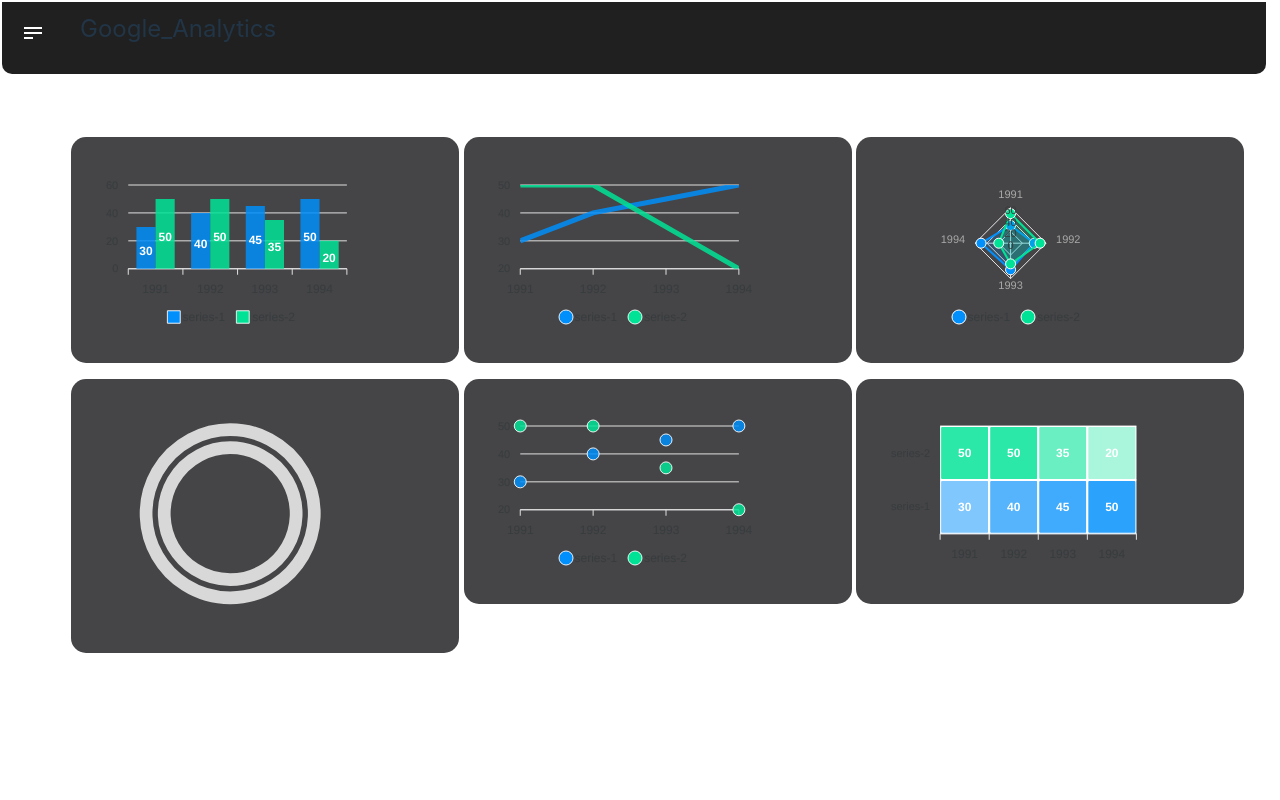
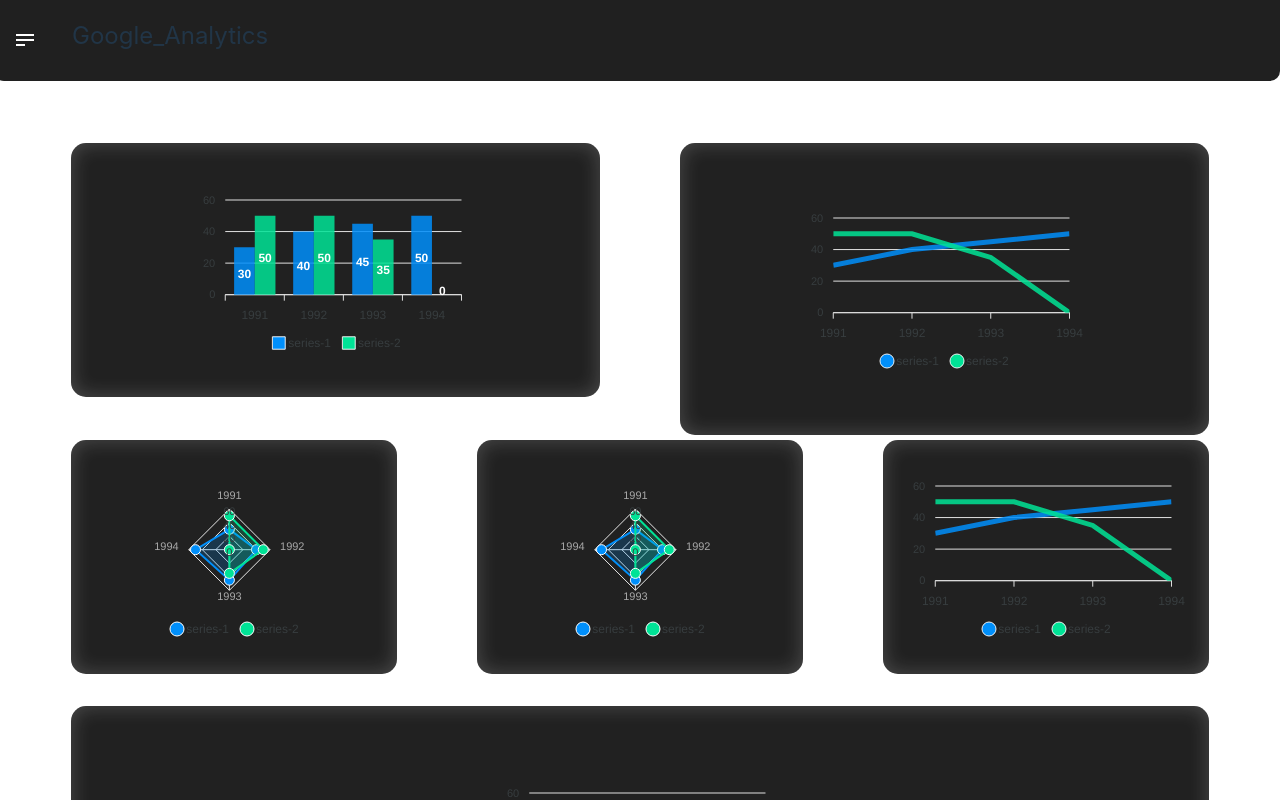
Before and after one commit to Ali-Azimi00/Analytics, a React (Vite) app: page /GA in a window 1280 px wide. Shown: the top 800 px of the page. Built offline with nearby package versions, Linux system fonts and the light colour scheme.

Commit message:
fixed card spacing, added dropshadows

```diff
--- a/src/App.css
+++ b/src/App.css
@@ -14,6 +14,7 @@
 
  .logo:hover {
    filter: drop-shadow(0 0 2em #ffffffaa);
+   cursor: pointer;
    /* animation: logo-spin infinite 2s linear */
  }
 
--- a/src/components/chart.jsx
+++ b/src/components/chart.jsx
@@ -27,10 +27,10 @@ class App extends Component {
                 },
                 {
                     name: "series-2",
-                    data: [50, 50, 35, 20]
+                    data: [50, 50, 35, 0]
                 }
             ],
-            chartType: super.type
+            // chartType: super.type
 
         };
     }
@@ -39,12 +39,12 @@ class App extends Component {
         return (
             <div className="app">
                 <div className="row">
-                    <div className="" >
+                    <div className="mixed-chart" >
                         <Chart
                             options={this.state.options}
                             series={this.state.series}
                             type={this.props.type}
-                            width="80%"
+                        // width="80%"
                         />
                     </div>
                 </div>
--- a/src/components/drawerComp.jsx
+++ b/src/components/drawerComp.jsx
@@ -41,9 +41,10 @@ export default function TemporaryDrawer() {
                 color: 'white',
                 backgroundColor: '#1a1a1a',
                 // width: 250,
-                height: 800,
+                height: '100%',
                 // maxHeight: "100%",
                 backgroundImage: "../assets/polygonPattern.png",
+                overflow: '-moz-hidden-unscrollable'
 
             }}
             // role="presentation"
--- a/src/pages/Analytics.jsx
+++ b/src/pages/Analytics.jsx
@@ -6,8 +6,12 @@ import NavBar from "../components/navBar"
 function Analytics() {
     return (
         <div>
+
             <NavBar></NavBar>
-            <GA></GA>
+
+            <div style={{ marginTop: '80px' }} >
+                <GA></GA>
+            </div>
         </div>
 
     )
--- a/src/pages/GoogleAnalytics.jsx
+++ b/src/pages/GoogleAnalytics.jsx
@@ -15,40 +15,50 @@ function GA() {
 
 
                 {/* try adding a second Grid container */}
-                <Grid container rowSpacing={2} columnSpacing={{ xs: 5, sm: 5, md: 5, lg: 5 }}>
-                    <Grid item xs={11} sm={6} md={6} lg={4}>
+                <div>
+                    <Grid container
+                        rowSpacing={2}
+                        columnSpacing={{ xs: 5, sm: 5, md: 5, lg: 10 }}
+                    // style={{ marginBottom: '2%' }}
+                    >
+                        <Grid item xs={12} sm={12} md={9} lg={6}>
                             <div className='aCard'>
                                 <div>{<Chart type='bar' />}</div>
                             </div>
 
                         </Grid>
-                    <Grid item xs={11} sm={6} md={6} lg={4}>
+                        <Grid item xs={12} sm={12} md={3} lg={6}>
+                            <div className='aCard'
+                                style={{ minHeight: '85%' }}
+                            >
+                                <div>{<Chart type='line' />}</div>
+                            </div>
+                        </Grid>
+
+                        {/*  */}
+
+                        <Grid item xs={12} sm={12} md={3} lg={4}>
+                            <div className='aCard'>
+                                <div>{<Chart type='radar' />}</div>
+                            </div>
+                        </Grid>
+                        <Grid item xs={12} sm={12} md={9} lg={4}>
+                            <div className='aCard'>
+                                <div>{<Chart type='radar' />}</div>
+                            </div>
+                        </Grid>
+                        <Grid item xs={12} sm={12} md={6} lg={4}>
                             <div className='aCard'>
                                 <div>{<Chart type='line' />}</div>
                             </div>
                         </Grid>
-                    <Grid item xs={11} sm={4} md={4} lg={4}>
+                        <Grid item xs={12} sm={12} md={6} lg={12}>
                             <div className='aCard'>
-                            <div>{<Chart type='radar' />}</div>
+                                <div>{<Chart type='line' />}</div>
                             </div>
                         </Grid>
-                    <Grid item xs={11} sm={4} md={4} lg={4}>
-                        <div className='aCard'>
-                            <div>{<Chart type='radialBar' />}</div>
+                    </Grid>
                 </div>
-                    </Grid>
-                    <Grid item xs={11} sm={4} md={4} lg={4}>
-                        <div className='aCard'>
-                            <div>{<Chart type='scatter' />}</div>
-                        </div>
-                    </Grid>
-                    <Grid item xs={11} sm={4} md={4} lg={4}>
-                        <div className='aCard'>
-                            <div>{<Chart type='heatmap' />}</div>
-                        </div>
-                    </Grid>
-
-                </Grid>
             </div>
         </React.Fragment>
     )
--- a/src/pages/analytics.css
+++ b/src/pages/analytics.css
@@ -1,17 +1,27 @@
 .aCard {
     position: relative;
     border-radius: 15px;
-    background-color: rgb(69, 68, 70);
+    background-color: rgb(33, 33, 33);
     height: auto;
     width: 100%;
-    /* text-align: center;
-    align-items: center; */
 
-    padding: 5%;
+    /* padding: 2%; */
     /* margin: 5%; */
-    /* margin-bottom: 5%;
-    margin-right: 5%; */
+    margin-bottom: 5%;
+    /* margin-right: 5%; */
     overflow: hidden;
+
+    padding-top: 5%;
+    padding-bottom: 5%;
+
+    display: flex;
+    flex-wrap: wrap;
+    align-items: center;
+    justify-content: center;
+
+    box-shadow: 0px 0px 20px 1px rgb(246, 246, 246, .2) inset;
+    /* box-shadow: 0px 0px 20px 1px rgb(246, 246, 246, .2); */
+
 
 }
 
@@ -40,7 +50,7 @@ button:hover {
 }
 
 .drawerCenter {
-    background-color: gray;
+
     /* position: absolute; */
     /* top: 50%; */
     /* left: 50%; */
@@ -62,21 +72,28 @@ button:hover {
 }
 
 .navBar {
-    position: relative;
-    /* position: fixed; */
+    position: absolute;
+    top: 0;
+    right: 0;
+    left: 0;
     display: flex;
     justify-content: left;
     z-index: 2;
 
+    /* background-color: rgb(15, 204, 75); */
     background-color: rgb(32, 32, 32);
-    width: 100%;
+
+    width: 100.5%;
 
     margin-top: -.5%;
     margin-left: -.5%;
+    padding-top: 15px;
     padding-bottom: 15px;
 
     border-radius: 0 0 10px 10px;
     border-color: white;
     border-width: 20px;
 
+    box-shadow: 0px -1px 10px .5px rgba(255, 255, 255, 0.2);
+
 }
```
Lines whose indentation alone changed are shown as unchanged.
